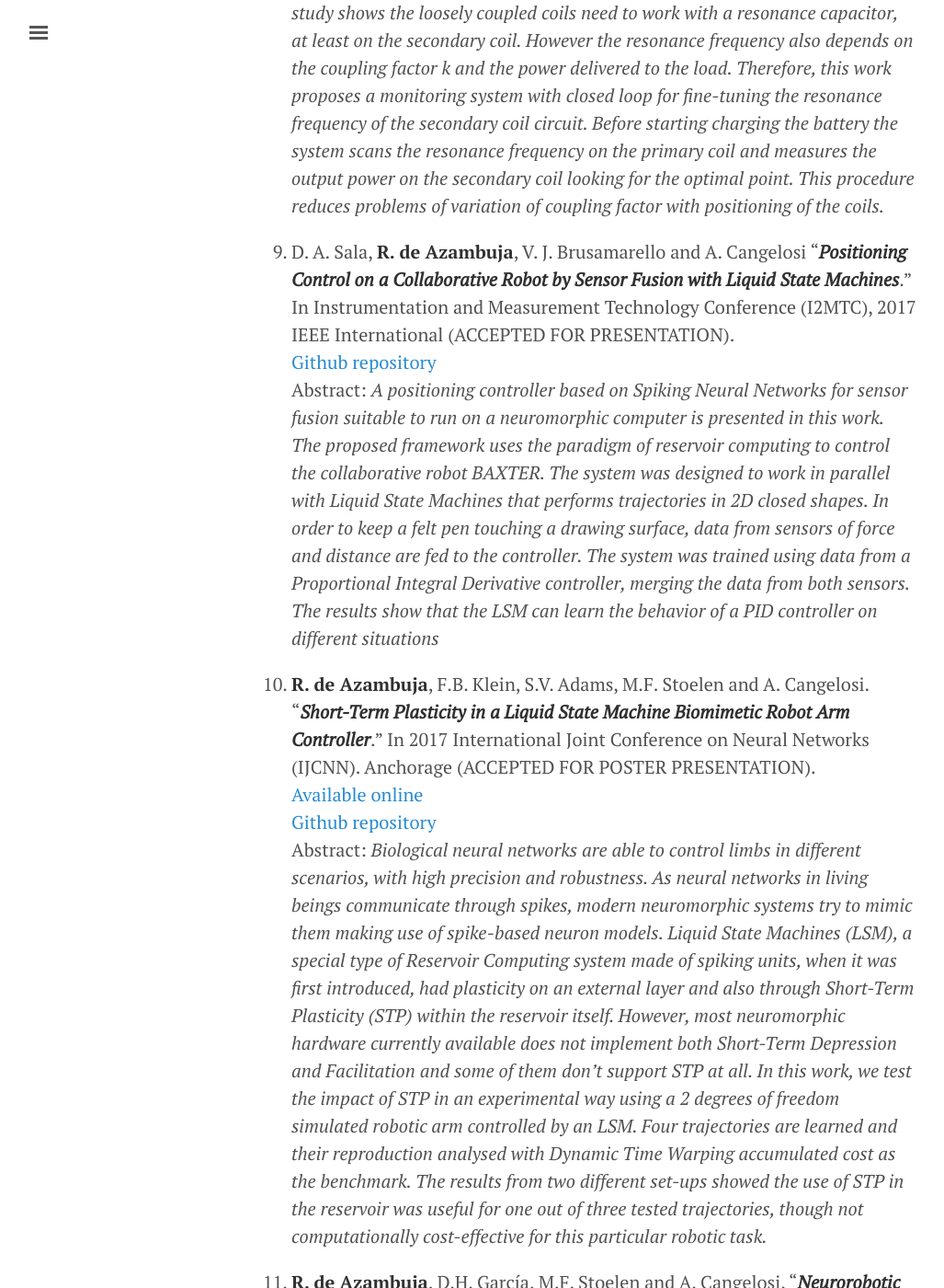
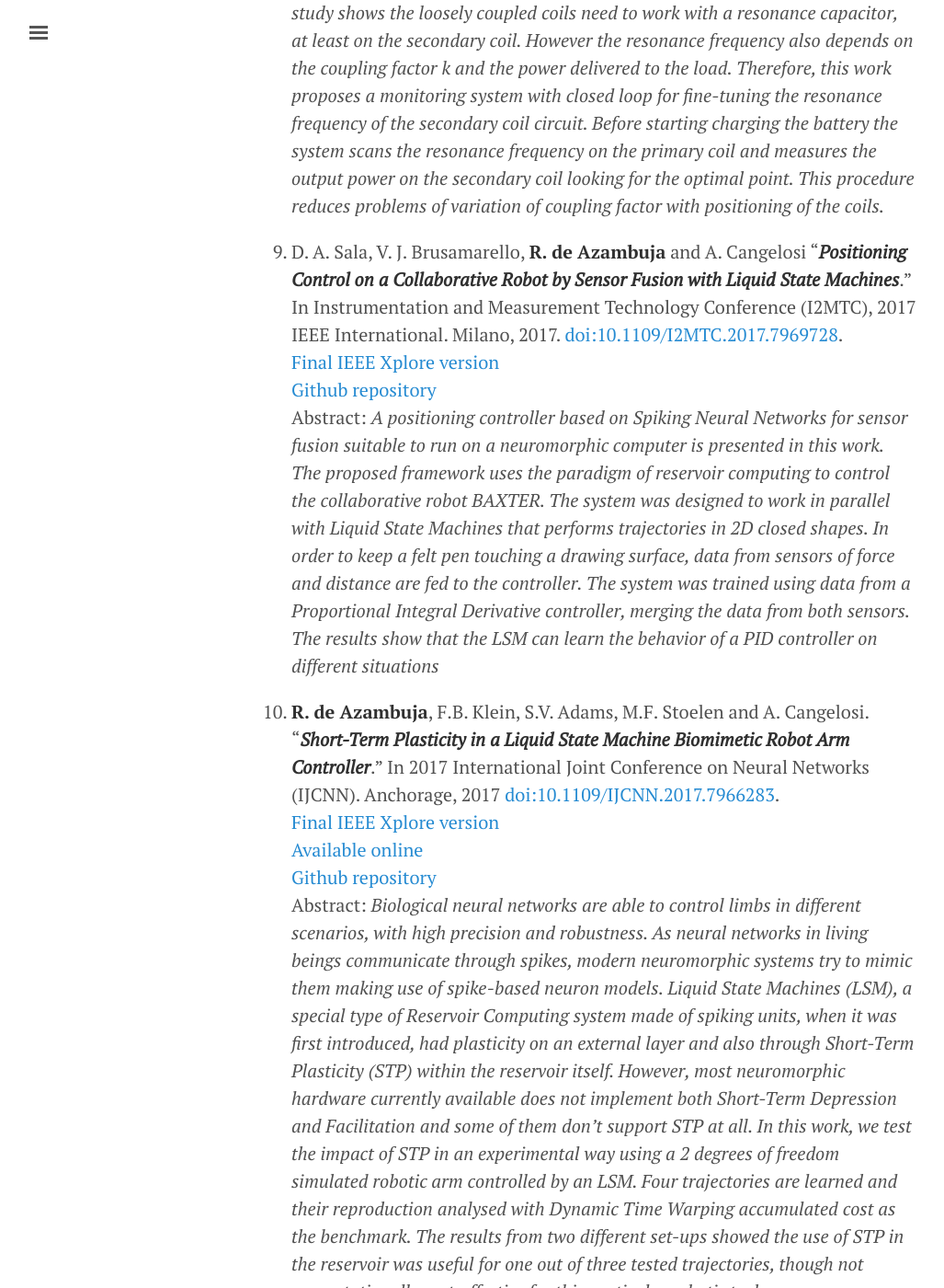
Before and after one commit to ricardodeazambuja/ricardodeazambuja.github.io, a Jekyll site: the page built from _pages/publications.md, in a window 1280 px wide and 1400 px high, scrolled down 5319 px. Shown: the whole window at 92% size, without its empty margins (3-1030 px from the left). Built offline with Jekyll 4.4.1, drawn with Linux system fonts in a browser that asks for light colours; some of the changed text lies outside the part shown.

Commit message:
DOI and links for the last published papers

```diff
--- a/_pages/publications.md
+++ b/_pages/publications.md
@@ -50,16 +50,19 @@ title: My Publications
   * [Available online (Google)](http://www.google.com/search?q="A+Study+on+Inductive+Power+Transfer+with+Wireless+Tuning")
   * [Bibtex citation](https://github.com/ricardodeazambuja/ricardodeazambuja.github.io/raw/master/public/citations/brusamarello_study_2012.bib)
   * Abstract: _This paper presents the analysis of two loosely coupled coils used to transfer energy to charge a battery. This battery is used to power an electronic device designed to monitor variables such as impact strength, range of temperature and humidity associated with the transport of fruits. The device is inside a sealed enclosure that cannot be opened for recharging the battery. The study shows the loosely coupled coils need to work with a resonance capacitor, at least on the secondary coil. However the resonance frequency also depends on the coupling factor k and the power delivered to the load. Therefore, this work proposes a monitoring system with closed loop for fine-tuning the resonance frequency of the secondary coil circuit. Before starting charging the battery the system scans the resonance frequency on the primary coil and measures the output power on the secondary coil looking for the optimal point. This procedure reduces problems of variation of coupling factor with positioning of the coils._
-9. D. A. Sala, **R. de Azambuja**, V. J. Brusamarello and A. Cangelosi “**_Positioning Control on a Collaborative Robot by Sensor Fusion with Liquid State Machines_**.” In Instrumentation and Measurement Technology Conference (I2MTC), 2017 IEEE International (ACCEPTED FOR PRESENTATION).
+9. D. A. Sala, V. J. Brusamarello, **R. de Azambuja** and A. Cangelosi “**_Positioning Control on a Collaborative Robot by Sensor Fusion with Liquid State Machines_**.” In Instrumentation and Measurement Technology Conference (I2MTC), 2017 IEEE International. Milano, 2017. [doi:10.1109/I2MTC.2017.7969728](https://doi.org/10.1109/I2MTC.2017.7969728).
+  * [Final IEEE Xplore version](http://ieeexplore.ieee.org/document/7969728/)
   * [Github repository](https://github.com/ricardodeazambuja/I2MTC2017-LSMFusion)
   * Abstract: _A positioning controller based on Spiking Neural Networks for sensor fusion suitable to run on a neuromorphic computer is presented in this work. The proposed framework uses the paradigm of reservoir computing to control the collaborative robot BAXTER. The system was designed to work in parallel with Liquid State Machines that performs trajectories in 2D closed shapes. In order to keep a felt pen touching a drawing surface, data from sensors of force and distance are fed to the controller. The system was trained using data from a Proportional Integral Derivative controller, merging the data from both sensors. The results show that the LSM can learn the behavior of a PID controller on different situations_
 
-10. **R. de Azambuja**, F.B. Klein, S.V. Adams, M.F. Stoelen and A. Cangelosi. “**_Short-Term Plasticity in a Liquid State Machine Biomimetic Robot Arm Controller_**.” In 2017 International Joint Conference on Neural Networks (IJCNN). Anchorage (ACCEPTED FOR POSTER PRESENTATION).
+10. **R. de Azambuja**, F.B. Klein, S.V. Adams, M.F. Stoelen and A. Cangelosi. “**_Short-Term Plasticity in a Liquid State Machine Biomimetic Robot Arm Controller_**.” In 2017 International Joint Conference on Neural Networks (IJCNN). Anchorage, 2017 [doi:10.1109/IJCNN.2017.7966283](https://doi.org/10.1109/IJCNN.2017.7966283).
+  * [Final IEEE Xplore version](http://ieeexplore.ieee.org/document/7966283/)
   * [Available online](https://github.com/ricardodeazambuja/IJCNN2017/raw/master/IJCNN2017_draft.pdf)
   * [Github repository](https://github.com/ricardodeazambuja/IJCNN2017)
   * Abstract: _Biological neural networks are able to control limbs in different scenarios, with high precision and robustness. As neural networks in living beings communicate through spikes, modern neuromorphic systems try to mimic them making use of spike-based neuron models. Liquid State Machines (LSM), a special type of Reservoir Computing system made of spiking units, when it was first introduced, had plasticity on an external layer and also through Short-Term Plasticity (STP) within the reservoir itself. However, most neuromorphic hardware currently available does not implement both Short-Term Depression and Facilitation and some of them don't support STP at all. In this work, we test the impact of STP in an experimental way using a 2 degrees of freedom simulated robotic arm controlled by an LSM. Four trajectories are learned and their reproduction analysed with Dynamic Time Warping accumulated cost as the benchmark. The results from two different set-ups showed the use of STP in the reservoir was useful for one out of three tested trajectories, though not computationally cost-effective for this particular robotic task._
 
-11. **R. de Azambuja**, D.H. García, M.F. Stoelen and A. Cangelosi. “**_Neurorobotic Simulations on the Degradation of Multiple Column Liquid State Machines_**.” In 2017 International Joint Conference on Neural Networks (IJCNN). Anchorage (ACCEPTED FOR ORAL PRESENTATION).
+11. **R. de Azambuja**, D.H. García, M.F. Stoelen and A. Cangelosi. “**_Neurorobotic Simulations on the Degradation of Multiple Column Liquid State Machines_**.” In 2017 International Joint Conference on Neural Networks (IJCNN). Anchorage, 2017. [doi:10.1109/IJCNN.2017.7965834](https://doi.org/10.1109/IJCNN.2017.7965834).
+  * [Final IEEE Xplore version](http://ieeexplore.ieee.org/document/7965834/)
   * [Available online](https://github.com/ricardodeazambuja/IJCNN2017-2/raw/master/IJCNN2017-2_draft.pdf)
   * [Github repository](https://github.com/ricardodeazambuja/IJCNN2017-2)
   * Abstract: _Two different configurations of Liquid State Machine (LSM), a special type of Reservoir Computing with internal nodes modelled as spiking neurons, implementing multiple columns (Modular and Monolithic approaches) are tested against the decimation of neurons, connections and entire columns in order to verify which one can better withstand the damage. Based on the neurorobotics outlook, this work is part of a bigger project that aims to apply artificial neural networks to the control of humanoid robots. Therefore, as a benchmark, we made use of a robotic task where an LSM is trained to generate the joint angles needed to command a simulated version of the collaborative robot BAXTER to draw a square on top of a table. The final drawn shape is analysed through Dynamical Time Warping to generate a cost value based on how close the produced drawing is to the original shape. Our results show both approaches, Modular and Monolithic, had a similar behaviour, however the Modular was better at withstanding the decimation of neurons when it was concentrated in a single column._
```
